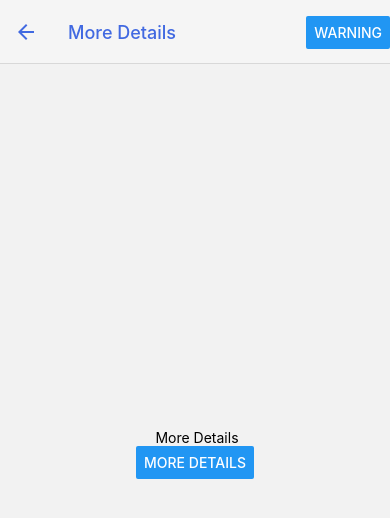
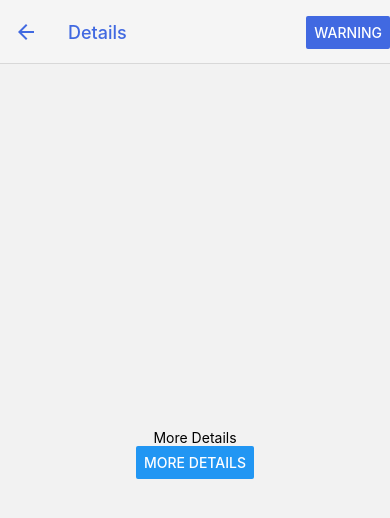
Before and after one commit to EstelleJiani/CS5520, a React Native app: screen /Details in a window 390 px wide. Shown: the top 518 px of the page. Built offline with nearby package versions, Linux system fonts and the light colour scheme.

Commit message:
Use navigate to direct to GoDetails, and add functionaly to the Warning button.

```diff
--- a/App.js
+++ b/App.js
@@ -4,7 +4,6 @@ import Home from './Components/Home'
 import { NavigationContainer } from '@react-navigation/native';
 import { createNativeStackNavigator } from '@react-navigation/native-stack';
 import GoalDetails from './Components/GoalDetails';
-import { Button } from 'react-native';
 
 const Stack = createNativeStackNavigator();
 console.log(Stack)
@@ -13,37 +12,34 @@ export default function App() {
   return (
     <NavigationContainer>
       <Stack.Navigator screenOptions={
-        {
-          headerStyle: {
-            backgroundColor: 'whitesmoke',
-          },
+        {headerStyle: {backgroundColor: 'whitesmoke',},
           headerTintColor: 'royalblue',
-        }
-      }>
-        <Stack.Screen name="Home"
-                      component={Home}
-                      options={{
-                        title: 'Goals',
-                        }}
-                      />
-        <Stack.Screen name="Details"
-                      component={GoalDetails}
-                      options={({route})=>{
-                          return {
-                            title: route.params ? route.params.goalData.text:"More Details",
-                            headerRight:()=> {
-                              return (
-                                <Button
-                                  title="Warning"
-                                  onPress={()=> {
-                                    console.log("warning");
-                                  }}
-                                />
-                              );
-                            },
-                          };
-                      }}
-                      />
+        }}
+      >
+        <Stack.Screen
+          name="Home"
+          component={Home}
+          options={{title: 'Goals'}}
+        />
+        <Stack.Screen
+          name="Details"
+          component={GoalDetails}
+          // options={({route})=>{
+          //   return {
+          //     title: route.params ? route.params.goalData.text:"More Details",
+          //     headerRight:()=> {
+          //       return (
+          //         <Button
+          //           title="Warning"
+          //           onPress={()=> {
+          //           console.log("warning");
+          //           }}
+          //         />
+          //       );
+          //     },
+          //   };
+          // }}
+        />
       </Stack.Navigator>
     </NavigationContainer>
   );
--- a/Components/GoalDetails.js
+++ b/Components/GoalDetails.js
@@ -1,20 +1,55 @@
-import { StyleSheet, Text, View } from 'react-native'
-import React from 'react'
-import { Button } from 'react-native';
+import { StyleSheet, Text, View, Button} from 'react-native'
+import React, {useEffect, useState} from 'react'
 
 export default function GoalDetails({navigation, route}) {
-  // console.log(route.params.goalData);
-  function moreDetailsHandler() {
-    navigation.push("Details");
+  // Tracking the button press
+  const[warning, setWarning] = useState(false);
+
+  // Set the title to the goal's name when screen loads
+  useEffect(() => {
+      navigation.setOptions({
+        title: route.params ? route.params.goalData.text : "Details",
+      });
+  }, [navigation, route.params]);
+
+
+  function warningHandler() {
+    setWarning((prevWarning)=> {
+      const newWarning = !prevWarning;
+
+      navigation.setOptions({
+        title: newWarning ? "Warning": route.params.goalData.text,
+      });
+      return newWarning;
+    });
   }
+
+
+  // Set the header right button warning when screen loads
+  useEffect(() => {
+    navigation.setOptions({
+      headerRight: () => (
+        <Button title="Warning" color="royalblue" onPress={warningHandler}/>
+      ),
+    });
+  }, [navigation, warning]);
+
   return (
     <View style={styles.container}>
-       {route.params ? (
-      <Text>This is the details of a goal with text {route.params.goalData.text}
-      and its id is:{route.params.goalData.id}</Text>
-       ):( <Text> More Details</Text>)}
+      {route.params ? (
+        <Text style={warning ? styles.warningStyle : null}>
+          This is the details of a goal with text {route.params.goalData.text },
+          and its id is:{route.params.goalData.id}
+        </Text>
+        ) : ( <Text style={warning ? styles.warningStyle : null}>More Details</Text> )
+      }
       <View>
-        <Button title="More Details" onPress={moreDetailsHandler}/>
+        <Button
+          title="More Details"
+          onPress={()=>{
+            navigation.push("Details");
+          }}
+        />
       </View>
     </View>
   )
@@ -26,4 +61,7 @@ const styles = StyleSheet.create({
     alignItems: 'center',
     justifyContent: 'center',
   },
+  warningStyle:{
+    color: 'red',
+  },
 })
--- a/Components/GoalItem.js
+++ b/Components/GoalItem.js
@@ -2,7 +2,7 @@ import { Button, StyleSheet, Text, View } from 'react-native'
 import React from 'react'
 import { useNavigation } from '@react-navigation/native';
 
-const GoalItem = ({goalObj, deleteHandler, pressHandler}) => {
+const GoalItem = ({goalObj, deleteHandler, /*pressHandler*/}) => {
   const navigation = useNavigation();
 
   function handleDeleteItem() {
--- a/Components/Home.js
+++ b/Components/Home.js
@@ -33,7 +33,7 @@ export default function Home({navigation}) {
   }
 
   function handlePressGoal(pressId) {
-    //TODO navigate to GoalDetails
+    //Navigate to GoalDetails
     console.log("Home.js know goal detail is pressed", pressId);
     navigation.navigate("Details", {goalData: pressId});
   }
@@ -77,7 +77,8 @@ export default function Home({navigation}) {
             );
             })}
         </ScrollView> */}
-        <FlatList contentContainerStyle={styles.scrollViewContainer}
+        <FlatList
+          contentContainerStyle={styles.scrollViewContainer}
           data={goals}
           renderItem={({item}) => {
             return <GoalItem goalObj={item}
```
Lines whose indentation alone changed are shown as unchanged.
